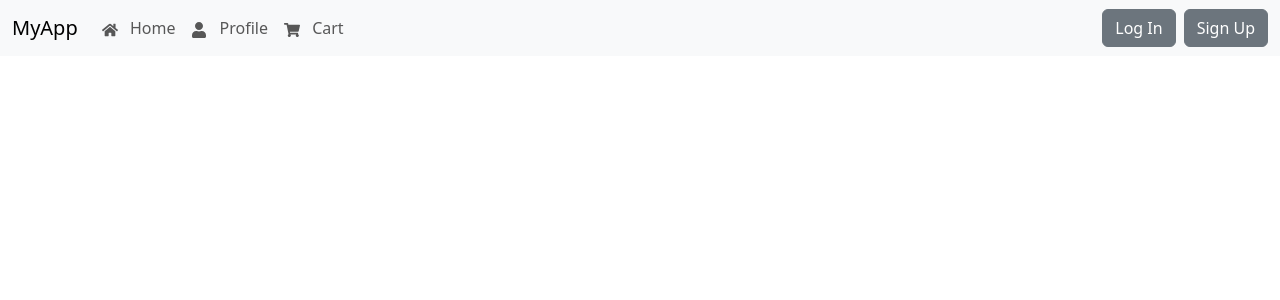
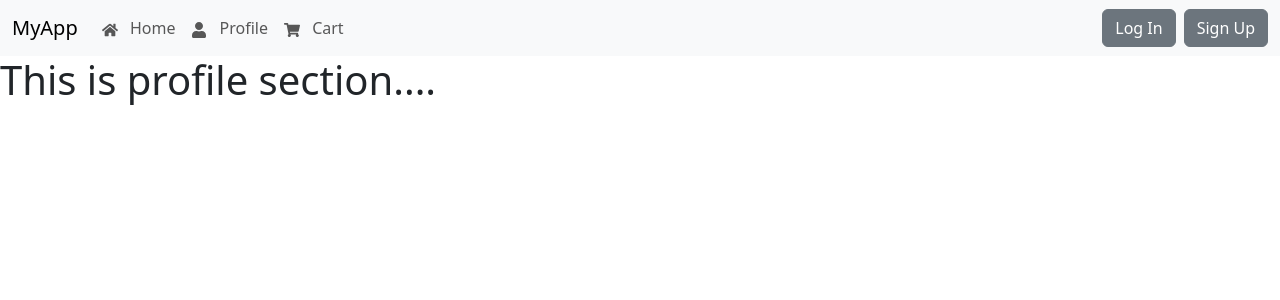
Before and after one commit to ojhaarch2054/EcommerceApp, a React (Vite) app in the folder frontend/: page /myprofile in a window 1280 px wide. Shown: the top 300 px of the page. Built offline with nearby package versions, Linux system fonts and the light colour scheme.

Commit message:
added profile component

```diff
--- a/frontend/src/App.jsx
+++ b/frontend/src/App.jsx
@@ -5,6 +5,7 @@ import HomePage from './components/HomePage';
 import { BrowserRouter as Router, Routes, Route, Link } from "react-router-dom";
 import Cart from './components/Cart';
 import NavBar from './components/NavBar';
+import Profile from './components/Profile';
 
 const App = () => {
 
@@ -17,6 +18,7 @@ const App = () => {
         <Route path="/sign_up" element={<SignUp />} />
         <Route path="/login" element={<LogIn />} />
         <Route path="/carts" element={<Cart />} />
+        <Route path="/myprofile" element={<Profile />} />
       </Routes>
     </Router>
     </>
--- a/frontend/src/components/NavBar.jsx
+++ b/frontend/src/components/NavBar.jsx
@@ -30,7 +30,7 @@ const NavBar = () => {
                             </Link>
                         </li>
                         <li className="nav-item">
-                            <Link className="nav-link" to="/">
+                            <Link className="nav-link" to="/myprofile">
                                 <FaUser className="me-2" /> Profile
                             </Link>
                         </li>
--- /dev/null
+++ b/frontend/src/components/Profile.jsx
@@ -0,0 +1,9 @@
+const Profile = () => {
+    return (
+        <>
+            <h1>This is profile section....</h1>
+        </>
+    );
+};
+
+export default Profile;
```
